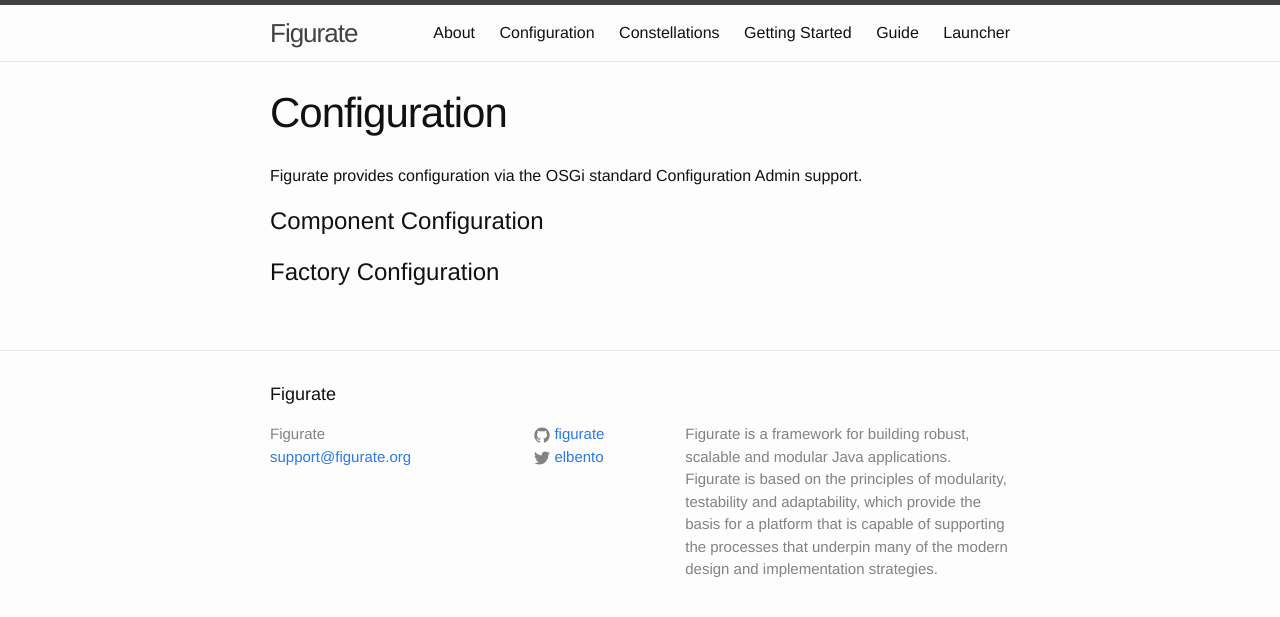
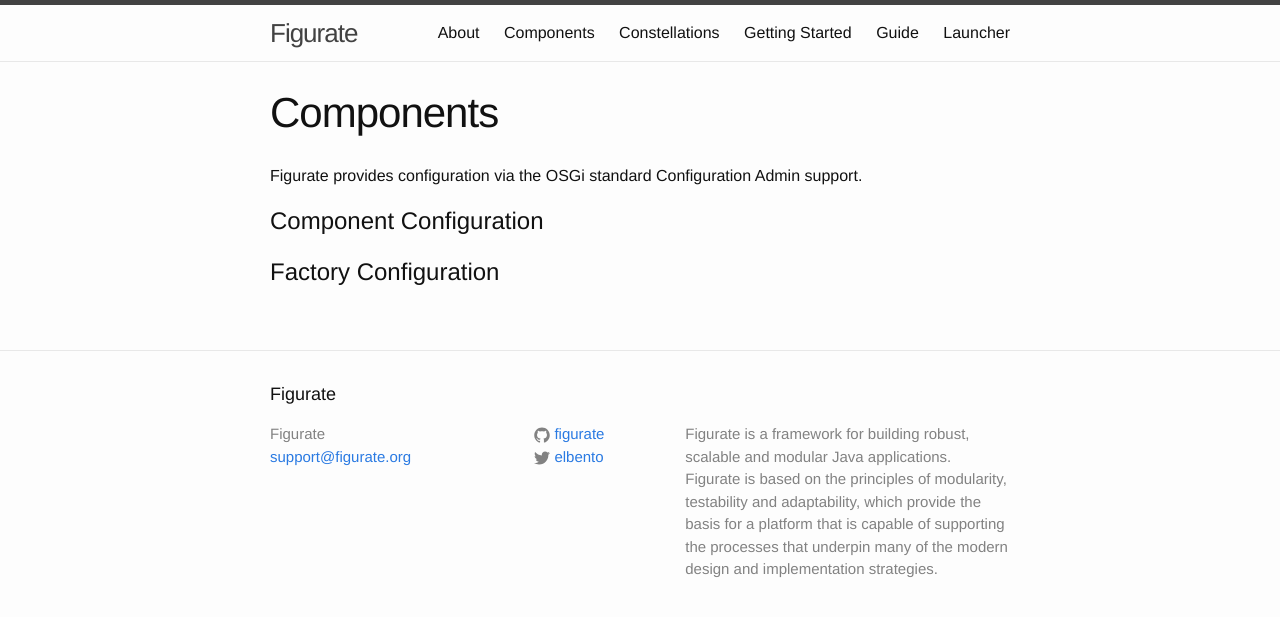
Before and after one commit to figurate/figurate-user-guide, a Jekyll site: the page built from guide/components.md, in a window 1280 px wide. Shown: the top 617 px of the page. Built offline with Jekyll 4.4.1, drawn with Linux system fonts in a browser that asks for light colours.

Commit message:
Renamed components page

```diff
--- a/guide/configuration.md
+++ b/guide/components.md
@@ -1,6 +1,6 @@
 ---
 layout: page
-title: Configuration
+title: Components
 ---
 Figurate provides configuration via the OSGi standard Configuration Admin support.
 
--- a/guide/index.md
+++ b/guide/index.md
@@ -6,5 +6,5 @@
 
 1. [Getting Started](getting-started.html)
 2. [Launcher](launcher.html)
-3. [Configuration](configuration.html)
+3. [Components](components.html)
 4. [Constellations](constellations.html)
```
